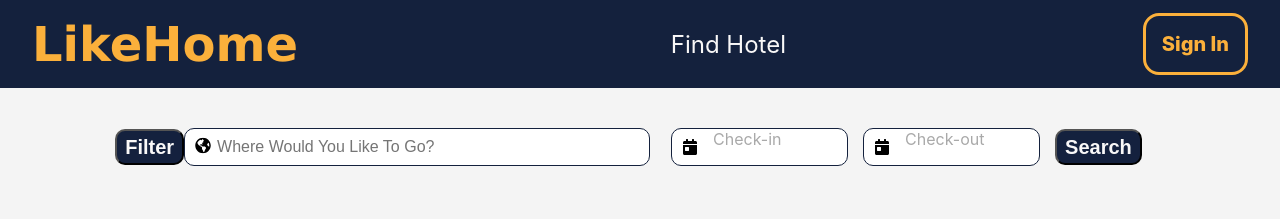
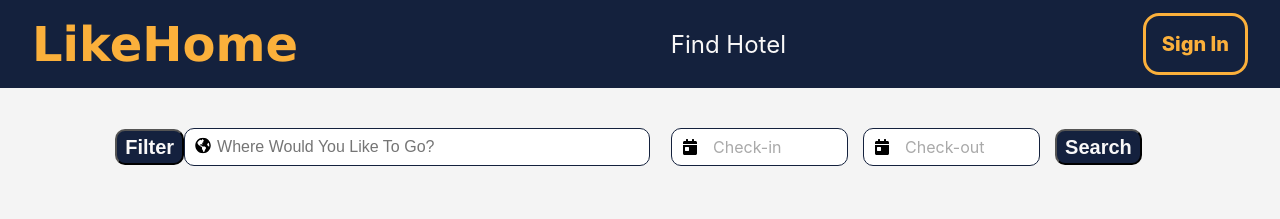
Before and after one commit to vivekkoya/LikeHome-Hotel, a React (Create React App) app in the folder hotel/: page /search in a window 1280 px wide. Shown: the top 219 px of the page. Built offline with nearby package versions, Linux system fonts and the light colour scheme.

Commit message:
recentered the text in the datepicker

```diff
--- a/hotel/src/listingspage/Listings.css
+++ b/hotel/src/listingspage/Listings.css
@@ -32,7 +32,8 @@ h2 {
 }
 
 .my-datepicker p {
-    margin-left: 15px
+    margin-left: 15px;
+    margin-bottom: 0px;
 }
 
 .search-text-field {
```
